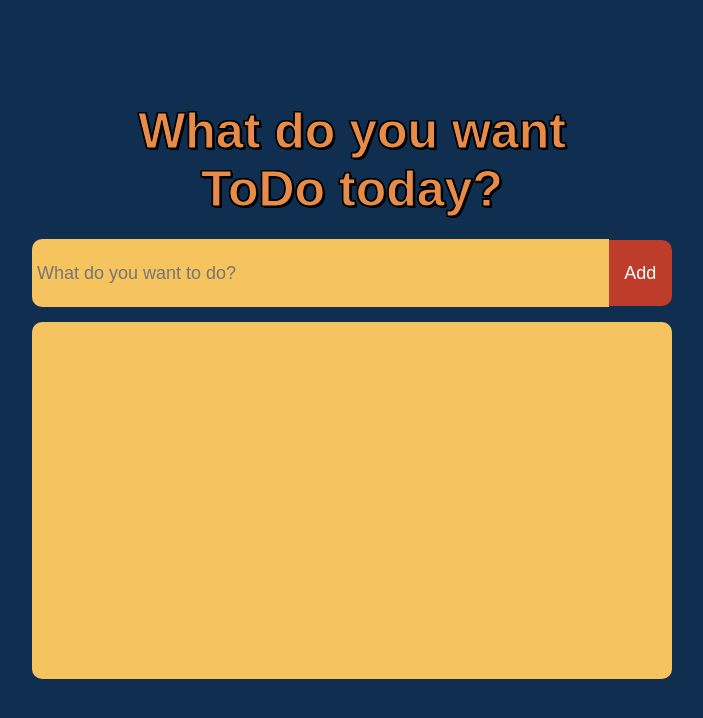
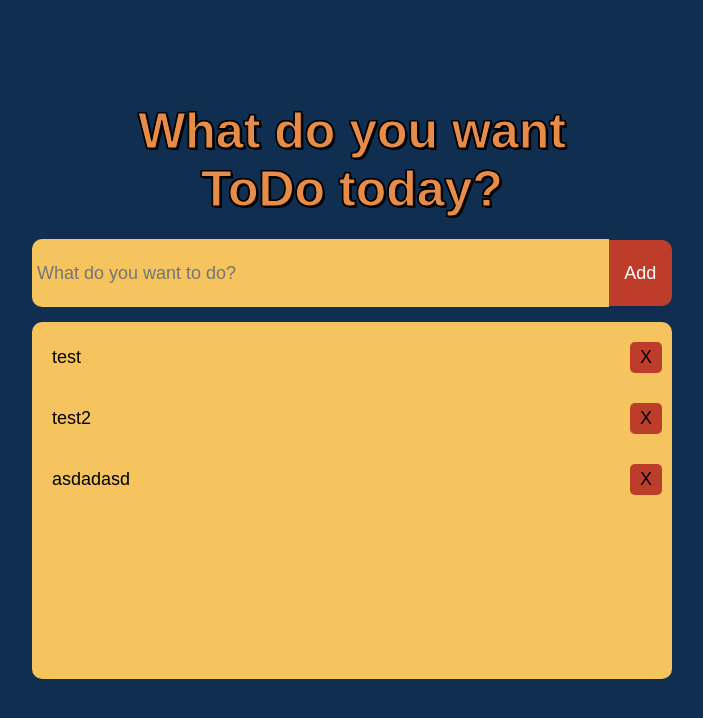
Before and after one commit to Finisker/React-project_ToDo, a React (Create React App) app: page / in a window 1280 px wide. Shown: the top 718 px of the page, without its empty margins (288-991 px from the left). Built offline with nearby package versions, Linux system fonts and the light colour scheme; data requests are answered from the project's data file.

Commit message:
Fetcing tasks from db

```diff
--- a/backend_mockup/db.json
+++ b/backend_mockup/db.json
@@ -1,3 +1,16 @@
 {
-  "tasks":[]
+  "tasks":[
+    {
+      "id":1,
+      "body": "test"
+    },
+    {
+      "id":2,
+      "body": "test2"
+    },
+    {
+      "id":3,
+      "body": "asdadasd"
+    }
+  ]
 }
--- a/src/components/Task.js
+++ b/src/components/Task.js
@@ -1,9 +1,16 @@
-import { useState } from 'react';
+import { useEffect, useState } from 'react';
 import './Task.scss';
 
 function Task (props) {
 
   const [isChecked, setIsChecked] = useState(false);
+  const [value, setValue] = useState('');
+
+  // useEffect(() => {
+  //   fetch('http://localhost:3001/tasks/${props.index}')
+  //     .then((res) => res.json())
+  //     .then((data) => setValue(data.body))
+  // }, []);
 
   return (
     <>
--- a/src/components/TaskDisplay.js
+++ b/src/components/TaskDisplay.js
@@ -1,11 +1,21 @@
-import React from 'react';
+import React, { useEffect, useState } from 'react';
 import Task from './Task';
 import './TaskDisplay.scss';
 
 function TaskDisplay(props) {
+
+  const [tasks, setTasks] = useState([])
+
+  useEffect(() => {
+    fetch('http://localhost:3001/tasks')
+      .then((res) => res.json())
+      .then((data) => data.map((task) => task.body))
+      .then((tasks) => setTasks(tasks))
+  }, []);
+
   return (
     <div className="TaskDisplay">
-      {props.tasks.map((task, index) => (
+      {tasks.map((task, index) => (
         <Task key={index} task={task} deleteTask={props.deleteTask} index={index}/>
       ))}
     </div>
```
